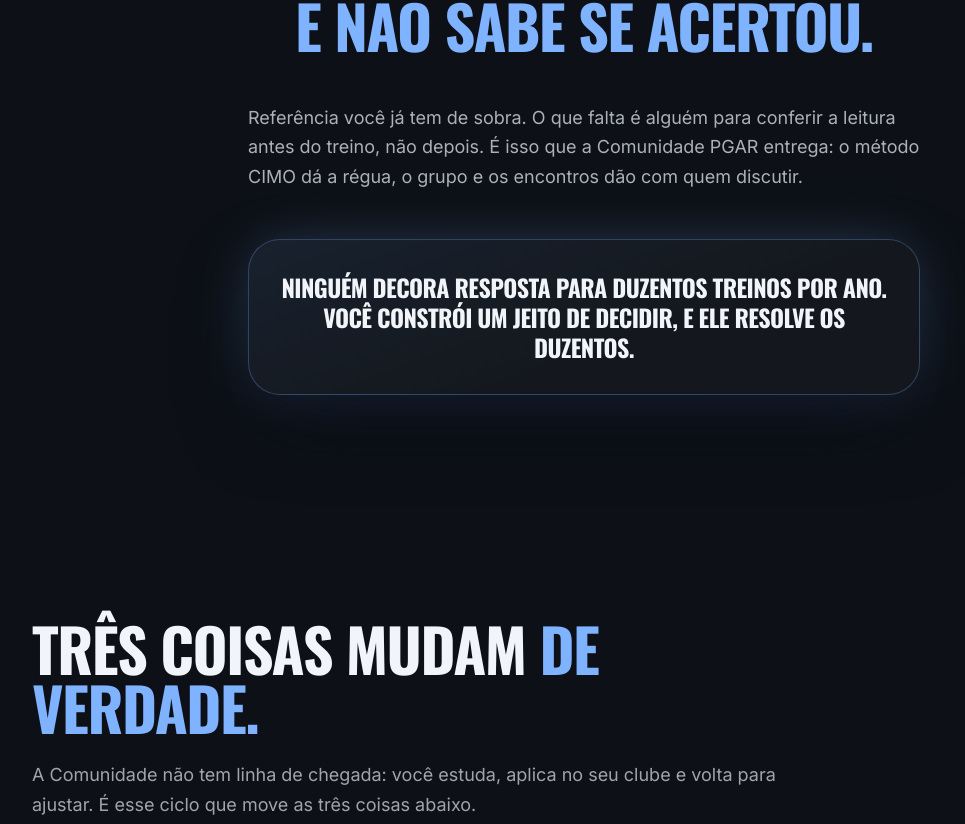
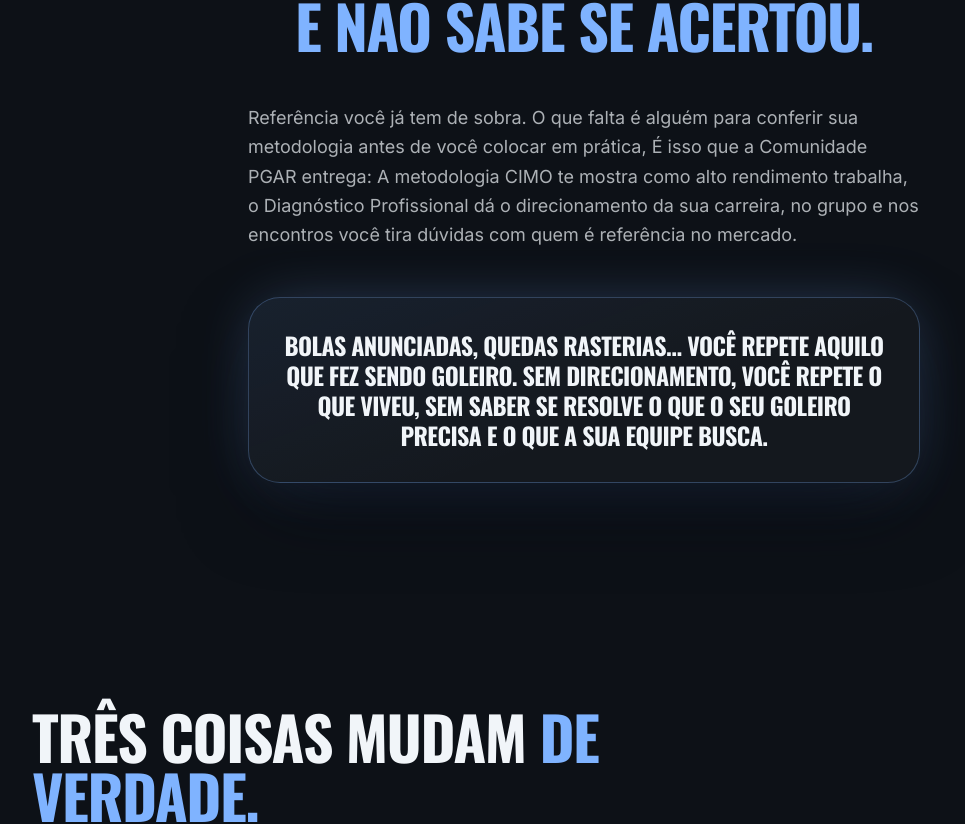
Before and after one commit to RoBruns/rb-site, a Next.js app: page /comunidade in a window 1280 px wide. Shown: the part 1041-1865 px from the top of the page, without its empty margins (56-1021 px from the left). Built offline with nearby package versions, Linux system fonts and the light colour scheme; no server answers.

Commit message:
feat: implement ComoFunciona and Virada components for community section

```diff
--- a/src/components/comunidade/ComoFunciona.jsx
+++ b/src/components/comunidade/ComoFunciona.jsx
@@ -94,7 +94,7 @@ export function ComoFunciona() {
                         transition={{ duration: 1, delay: 0.16, ease: "easeOut" }}
                         className="mt-5 text-[15px] leading-relaxed text-ice/65 sm:mt-6 sm:text-base md:text-lg"
                     >
-                        Seus seis meses começam no dia em que você entra — sem
+                        Seus seis meses começam no dia em que você entra, sem
                         turma, sem data fixa.
                     </motion.p>
                 </div>
--- a/src/components/comunidade/Virada.jsx
+++ b/src/components/comunidade/Virada.jsx
@@ -38,9 +38,10 @@ export function Virada() {
                 >
                     <p>
                         Referência você já tem de sobra. O que falta é alguém para
-                        conferir a leitura antes do treino, não depois. É isso que a
-                        Comunidade PGAR entrega: o método CIMO dá a régua, o grupo e
-                        os encontros dão com quem discutir.
+                        conferir sua metodologia antes de você colocar em prática, É isso que a
+                        Comunidade PGAR entrega: A metodologia CIMO te mostra como alto rendimento trabalha,
+                        o Diagnóstico Profissional dá o direcionamento da sua carreira, no grupo e nos encontros
+                        você tira dúvidas com quem é referência no mercado.
                     </p>
                 </motion.div>
 
@@ -52,8 +53,9 @@ export function Virada() {
                     className="cmn-glass-glow mx-auto mt-8 max-w-2xl px-6 py-7 sm:mt-12 sm:px-8 sm:py-8"
                 >
                     <p className="font-display text-lg font-bold uppercase leading-tight tracking-tight text-ice sm:text-xl md:text-2xl">
-                        Ninguém decora resposta para duzentos treinos por ano. Você
-                        constrói um jeito de decidir, e ele resolve os duzentos.
+                        Bolas anunciadas, quedas rasterias... você repete aquilo que fez
+                        sendo goleiro. Sem direcionamento, você repete o que viveu, sem
+                        saber se resolve o que o seu goleiro precisa e o que a sua equipe busca.
                     </p>
                 </motion.div>
             </div>
```
